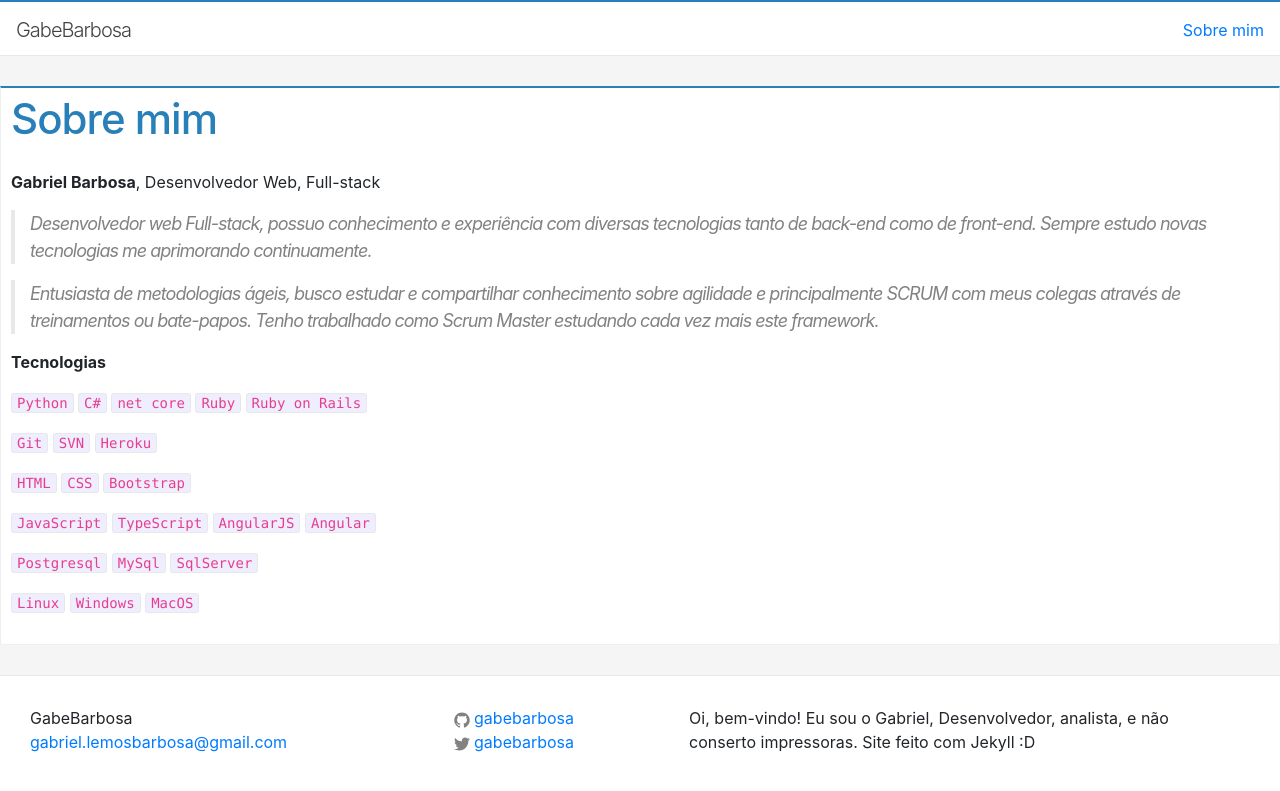
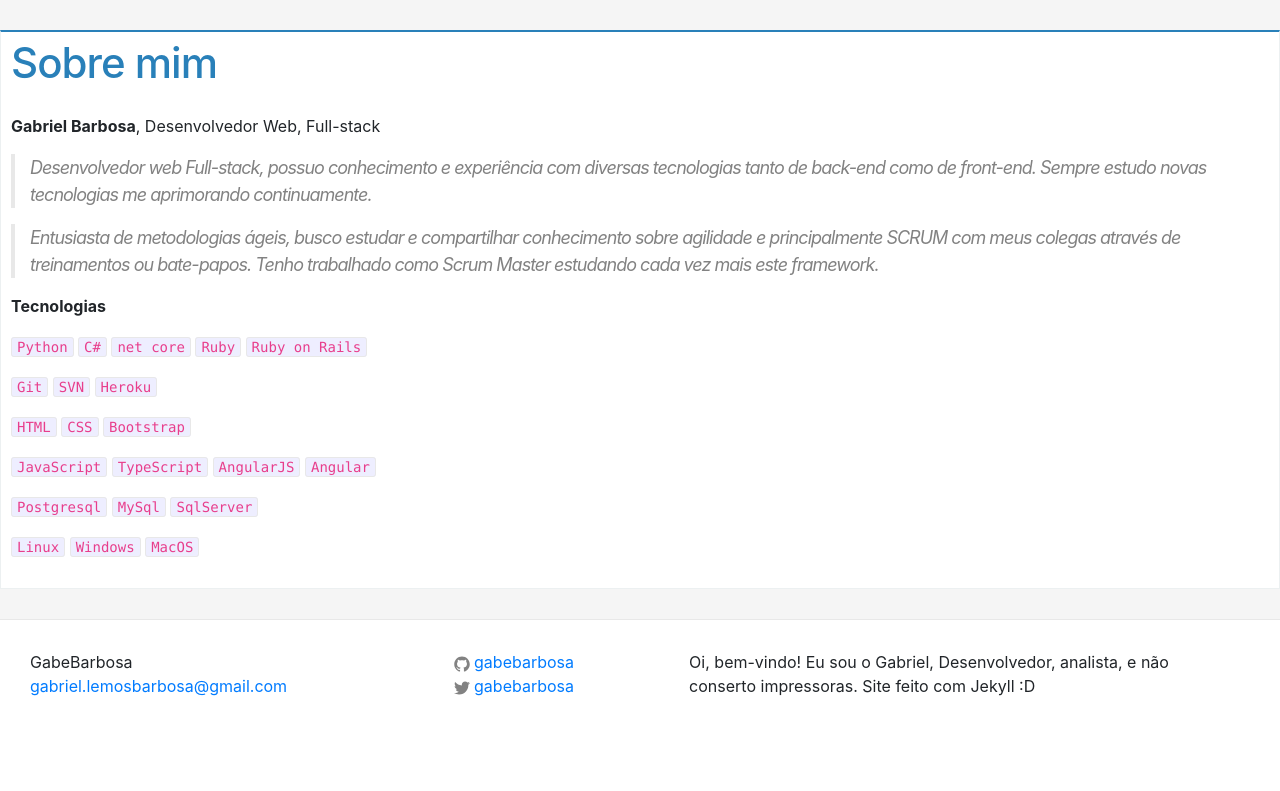
Before and after one commit to gabebarbosa/gabebarbosa.github.io, a Jekyll site: the page built from about.md, in a window 1280 px wide. Shown: the top 791 px of the page. Built offline with Jekyll 4.4.1, drawn with Linux system fonts in a browser that asks for light colours.

Commit message:
nova home

```diff
--- a/_includes/head.html
+++ b/_includes/head.html
@@ -1,6 +1,9 @@
 <head>
   <!-- Global site tag (gtag.js) - Google Analytics -->
   <script async src="https://www.googletagmanager.com/gtag/js?id=UA-57681861-3"></script>
+
+  <script data-ad-client="ca-pub-9277311051320336" async src="https://pagead2.googlesyndication.com/pagead/js/adsbygoogle.js"></script>
+
   <script>
     window.dataLayer = window.dataLayer || [];
     function gtag(){dataLayer.push(arguments);}
--- a/_includes/header.html
+++ b/_includes/header.html
@@ -1,6 +1,4 @@
 <header class="site-header" role="banner">
-
-  <script data-ad-client="ca-pub-9277311051320336" async src="https://pagead2.googlesyndication.com/pagead/js/adsbygoogle.js"></script>
 
   <div>
 
--- a/_layouts/default.html
+++ b/_layouts/default.html
@@ -5,7 +5,7 @@
 
   <body>
 
-    {% include header.html %}
+    <!-- % include header.html %} -->
 
     <main class="page-content" aria-label="Content">
       <div>
```
